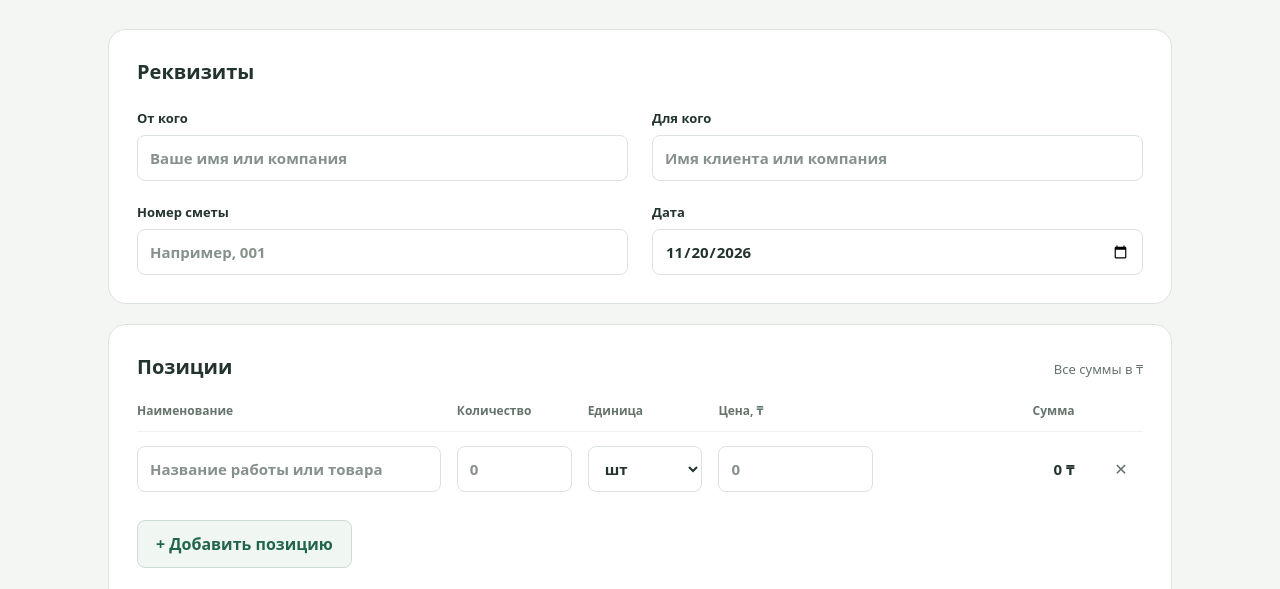
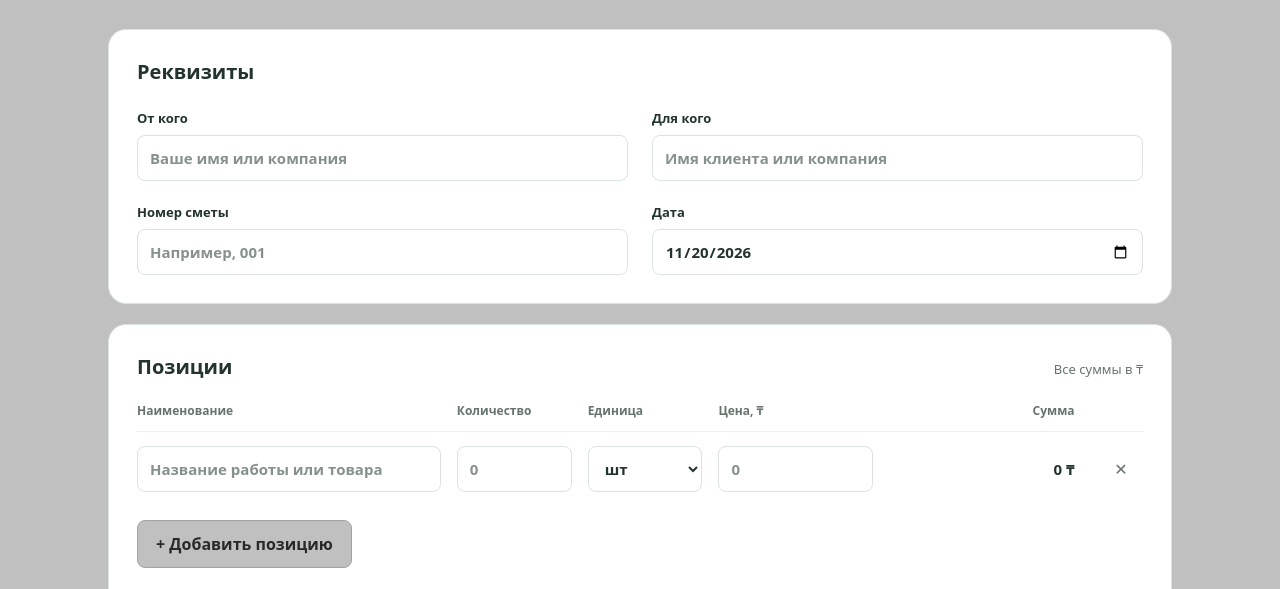
Before and after one commit to stepjamkz/SMETA, a plain HTML site: page index.html in a window 1280 px wide. Shown: the part 181-770 px from the top of the page. Drawn offline with Linux system fonts and the light colour scheme.

Commit message:
Сделал серебристый фон и кнопку

```diff
--- a/styles.css
+++ b/styles.css
@@ -1,7 +1,7 @@
 :root {
   font-family: system-ui, -apple-system, "Segoe UI", sans-serif;
   color: #23332e;
-  background: #f4f6f4;
+  background: #c0c0c0;
   font-synthesis: none;
   --accent: #21664c;
   --muted: #66746d;
@@ -45,6 +45,8 @@ td:last-child, th:last-child { padding-right: 0; }
 .delete-button:hover { background: #f0f4f1; border-color: var(--border); color: var(--accent); }
 .add-button { margin-top: 14px; padding: 12px 18px; color: var(--accent); border: 1px solid #c9ddd1; background: #f0f7f3; }
 .add-button:hover { background: #e1efe7; }
+#add-item { color: #292929; border-color: #a3a3a3; background: #c0c0c0; }
+#add-item:hover { background: #b0b0b0; }
 .calculation-settings { display: grid; grid-template-columns: repeat(3, minmax(0, 1fr)); gap: 20px; margin-top: 24px; padding-top: 24px; border-top: 1px solid var(--border); }
 .breakdown { display: grid; gap: 16px; }
 .summary-row { display: flex; justify-content: space-between; align-items: baseline; gap: 20px; font-size: 15px; }
```
